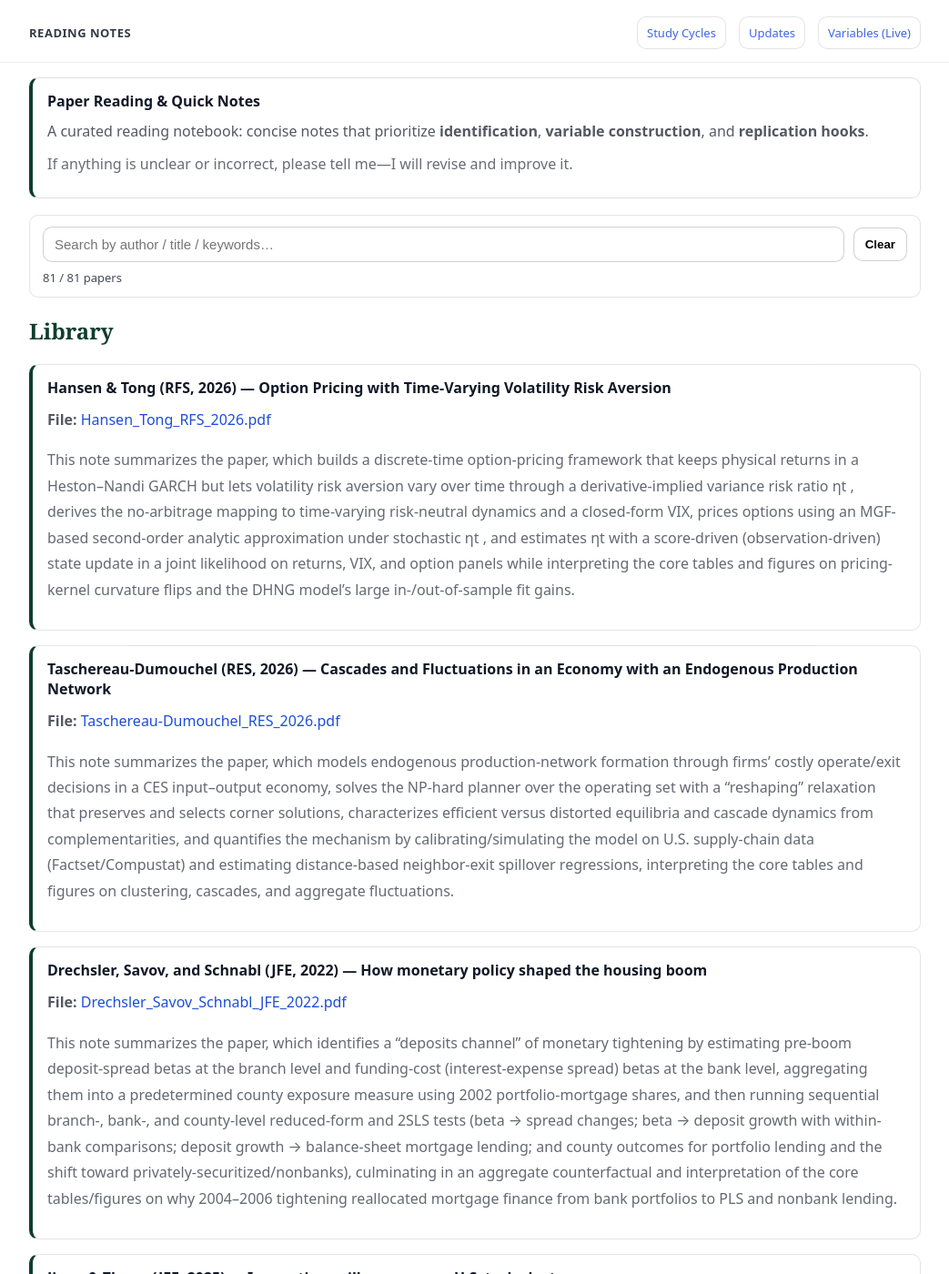
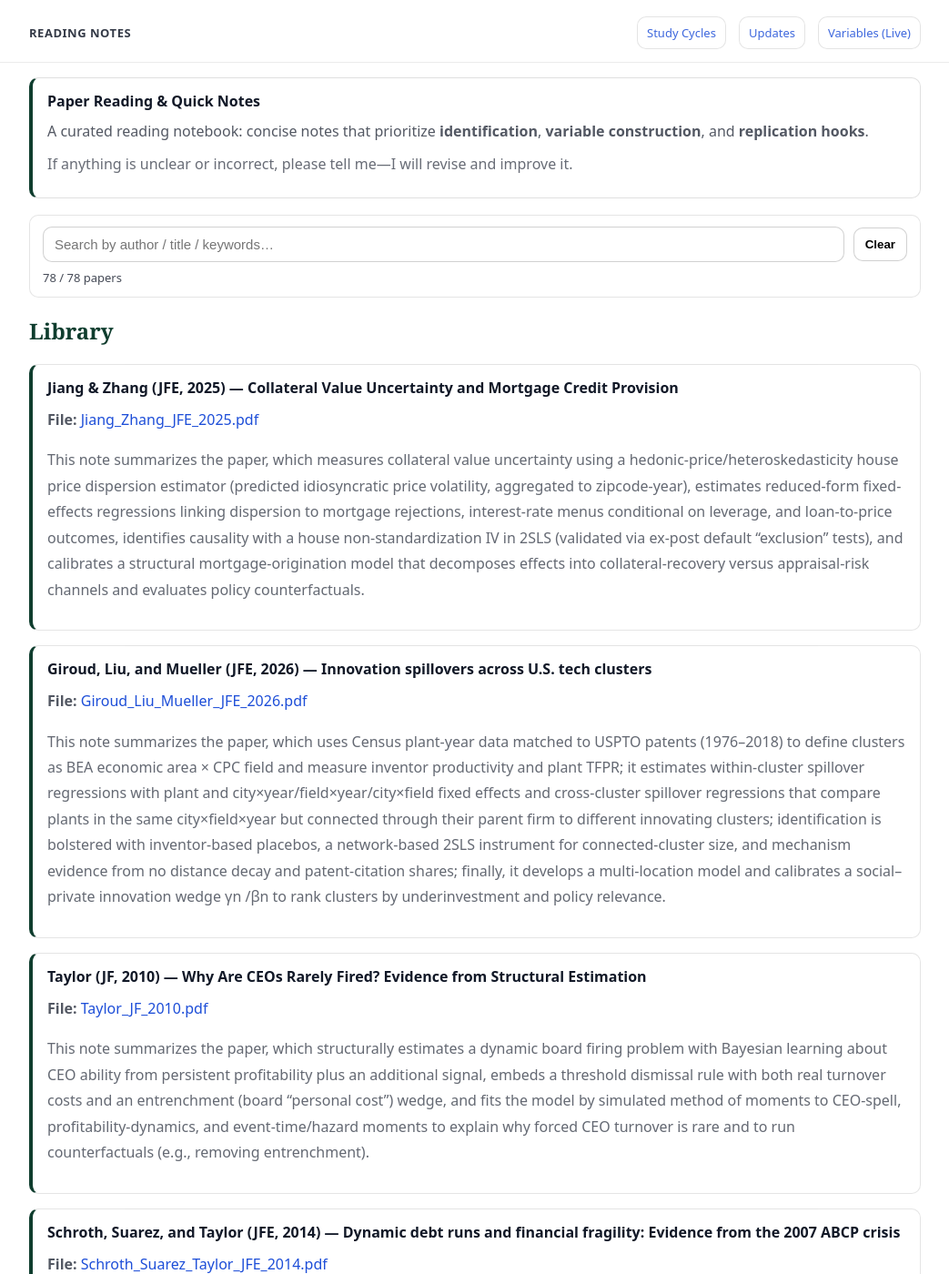
Before and after one commit to yaxinzn/study-archive, a Jekyll site: the page built from reading/index.md, in a window 1280 px wide and 1400 px high. Shown: the whole window at 91% size, without its empty margins (118-1161 px from the left). Built offline with Jekyll 4.4.1, drawn with Linux system fonts in a browser that asks for light colours; some of the changed text lies outside the part shown.

Commit message:
Reading: add/update Jiang_Zhang_JFE_2025.pdf

```diff
--- a/_data/reading.yml
+++ b/_data/reading.yml
@@ -1,19 +1,4 @@
-- title: "Hansen & Tong (RFS, 2026) — Option Pricing with Time-Varying Volatility Risk Aversion"
-  file: "Hansen_Tong_RFS_2026.pdf"
-  desc: "
-This note summarizes the paper, which builds a discrete-time option-pricing framework that keeps physical returns in a Heston–Nandi GARCH but lets volatility risk aversion vary over time through a derivative-implied variance risk ratio ηt , derives the no-arbitrage mapping to time-varying risk-neutral dynamics and a closed-form VIX, prices options using an MGF-based second-order analytic approximation under stochastic ηt , and estimates ηt with a score-driven (observation-driven) state update in a joint likelihood on returns, VIX, and option panels while interpreting the core tables and figures on pricing-kernel curvature flips and the DHNG model’s large in-/out-of-sample fit gains."
-
-- title: "Taschereau-Dumouchel (RES, 2026) — Cascades and Fluctuations in an Economy with an Endogenous Production Network"
-  file: "Taschereau-Dumouchel_RES_2026.pdf"
-  desc: "
-This note summarizes the paper, which models endogenous production-network formation through firms’ costly operate/exit decisions in a CES input–output economy, solves the NP-hard planner over the operating set with a “reshaping” relaxation that preserves and selects corner solutions, characterizes efficient versus distorted equilibria and cascade dynamics from complementarities, and quantifies the mechanism by calibrating/simulating the model on U.S. supply-chain data (Factset/Compustat) and estimating distance-based neighbor-exit spillover regressions, interpreting the core tables and figures on clustering, cascades, and aggregate fluctuations."
-
-- title: "Drechsler, Savov, and Schnabl (JFE, 2022) — How monetary policy shaped the housing boom"
-  file: "Drechsler_Savov_Schnabl_JFE_2022.pdf"
-  desc: "
-This note summarizes the paper, which identifies a “deposits channel” of monetary tightening by estimating pre-boom deposit-spread betas at the branch level and funding-cost (interest-expense spread) betas at the bank level, aggregating them into a predetermined county exposure measure using 2002 portfolio-mortgage shares, and then running sequential branch-, bank-, and county-level reduced-form and 2SLS tests (beta → spread changes; beta → deposit growth with within-bank comparisons; deposit growth → balance-sheet mortgage lending; and county outcomes for portfolio lending and the shift toward privately-securitized/nonbanks), culminating in an aggregate counterfactual and interpretation of the core tables/figures on why 2004–2006 tightening reallocated mortgage finance from bank portfolios to PLS and nonbank lending."
-
-- title: "Jiang & Zhang (JFE, 2025) — Innovation spillovers across U.S. tech clusters"
+- title: "Jiang & Zhang (JFE, 2025) — Collateral Value Uncertainty and Mortgage Credit Provision"
   file: "Jiang_Zhang_JFE_2025.pdf"
   desc: "
 This note summarizes the paper, which measures collateral value uncertainty using a hedonic-price/heteroskedasticity house price dispersion estimator (predicted idiosyncratic price volatility, aggregated to zipcode-year), estimates reduced-form fixed-effects regressions linking dispersion to mortgage rejections, interest-rate menus conditional on leverage, and loan-to-price outcomes, identifies causality with a house non-standardization IV in 2SLS (validated via ex-post default “exclusion” tests), and calibrates a structural mortgage-origination model that decomposes effects into collateral-recovery versus appraisal-risk channels and evaluates policy counterfactuals."
```
